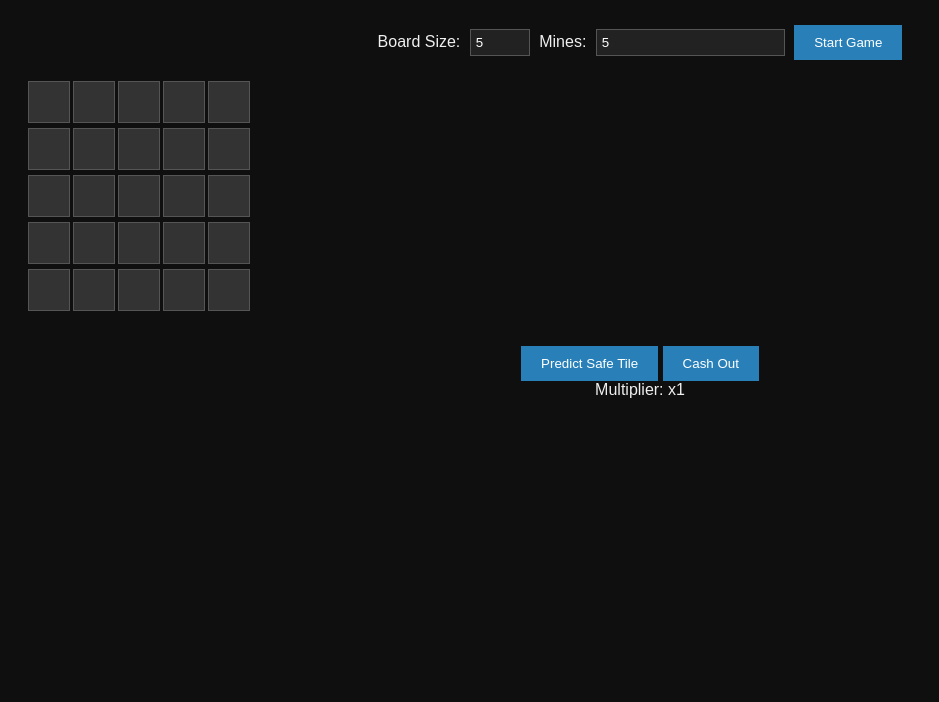
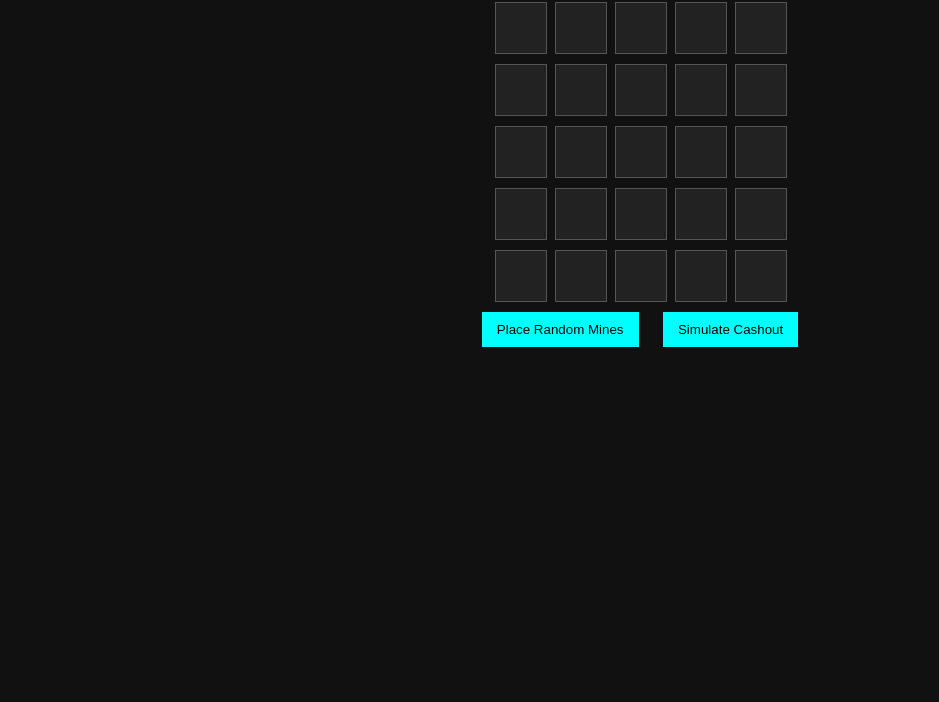
Before and after one commit to abdulrazak231/abdulrazak231.github.io, a plain HTML site: page index.html in a window 1280 px wide. Shown: the part 98-800 px from the top of the page, without its empty margins (0-939 px from the left). Drawn offline with Linux system fonts and the light colour scheme.

Commit message:
Add files via upload

```diff
--- a/index.html
+++ b/index.html
@@ -1,131 +1,20 @@
-
 <!DOCTYPE html>
 <html lang="en">
 <head>
-  <meta charset="UTF-8">
+  <meta charset="UTF-8" />
+  <meta name="viewport" content="width=device-width, initial-scale=1.0"/>
   <title>1Win Mine Predictor</title>
-  <style>
-    body {
-      font-family: Arial, sans-serif;
-      background-color: #0f0f0f;
-      color: #f0f0f0;
-      text-align: center;
-      padding: 20px;
-    }
-    .board {
-      display: grid;
-      gap: 5px;
-      margin: 20px auto;
-    }
-    .tile {
-      width: 40px;
-      height: 40px;
-      background: #222;
-      border: 1px solid #555;
-      color: white;
-      font-size: 20px;
-      line-height: 40px;
-      cursor: pointer;
-    }
-    .safe { background-color: #2ecc71; }
-    .mine { background-color: #e74c3c; }
-    .unknown { background-color: #333; }
-    button {
-      margin-top: 15px;
-      padding: 10px 20px;
-      background-color: #2980b9;
-      border: none;
-      color: white;
-      cursor: pointer;
-    }
-    input {
-      background: #222;
-      border: 1px solid #555;
-      color: white;
-      padding: 5px;
-      margin: 5px;
-    }
-  </style>
+  <link rel="stylesheet" href="style.css" />
 </head>
 <body>
-
-<h1>1Win Mine Predictor</h1>
-<div>
-  <label>Board Size: <input id="boardSize" type="number" value="5" min="2" max="10"></label>
-  <label>Mines: <input id="mineCount" type="number" value="5" min="1"></label>
-  <button onclick="initGame()">Start Game</button>
-</div>
-
-<div class="board" id="board"></div>
-<button onclick="predictSafeTile()">Predict Safe Tile</button>
-<button onclick="cashOut()">Cash Out</button>
-<div id="status"></div>
-
-<script>
-  let board = [], picked = [], size = 5, mineCount = 5, cashMultiplier = 1;
-
-  function initGame() {
-    size = parseInt(document.getElementById("boardSize").value);
-    mineCount = parseInt(document.getElementById("mineCount").value);
-    const total = size * size;
-    board = Array(total).fill("✅");
-    picked = [];
-    cashMultiplier = 1;
-
-    let mines = new Set();
-    while (mines.size < mineCount) mines.add(Math.floor(Math.random() * total));
-    mines.forEach(i => board[i] = "💣");
-
-    drawBoard();
-    updateStatus();
-  }
-
-  function drawBoard() {
-    const grid = document.getElementById("board");
-    grid.style.gridTemplateColumns = `repeat(${size}, 40px)`;
-    grid.innerHTML = "";
-
-    board.forEach((val, i) => {
-      const div = document.createElement("div");
-      div.className = "tile unknown";
-      if (picked.includes(i)) {
-        div.textContent = board[i];
-        div.className = "tile " + (board[i] === "💣" ? "mine" : "safe");
-      }
-      div.onclick = () => markTile(i);
-      grid.appendChild(div);
-    });
-  }
-
-  function markTile(i) {
-    if (picked.includes(i)) return;
-    picked.push(i);
-    if (board[i] !== "💣") {
-      cashMultiplier = (cashMultiplier * 1.3).toFixed(2);
-    } else {
-      cashMultiplier = 0;
-    }
-    drawBoard();
-    updateStatus();
-  }
-
-  function predictSafeTile() {
-    const safeTiles = board.map((v, i) => ({v, i})).filter(t => t.v !== "💣" && !picked.includes(t.i));
-    if (safeTiles.length === 0) return alert("No safe tiles left!");
-    const pick = safeTiles[Math.floor(Math.random() * safeTiles.length)];
-    markTile(pick.i);
-  }
-
-  function cashOut() {
-    alert("You cashed out at multiplier: x" + cashMultiplier);
-    initGame();
-  }
-
-  function updateStatus() {
-    document.getElementById("status").innerText = "Multiplier: x" + cashMultiplier;
-  }
-
-  window.onload = initGame;
-</script>
+  <h1>1Win Mine Predictor (AI Enhanced)</h1>
+  <div id="game">
+    <div id="grid"></div>
+    <div class="controls">
+      <button onclick="placeMines()">Place Random Mines</button>
+      <button onclick="simulateCashout()">Simulate Cashout</button>
+    </div>
+  </div>
+  <script src="script.js"></script>
 </body>
 </html>
--- /dev/null
+++ b/script.js
@@ -0,0 +1,55 @@
+
+const gridSize = 25;
+let mines = new Set();
+
+function createGrid() {
+  const grid = document.getElementById("grid");
+  grid.innerHTML = "";
+  for (let i = 0; i < gridSize; i++) {
+    const cell = document.createElement("div");
+    cell.className = "cell";
+    cell.dataset.index = i;
+    cell.onclick = () => revealCell(cell);
+    grid.appendChild(cell);
+  }
+}
+
+function placeMines() {
+  mines.clear();
+  while (mines.size < 5) {
+    mines.add(Math.floor(Math.random() * gridSize));
+  }
+  highlightHeatmap();
+}
+
+function revealCell(cell) {
+  const index = parseInt(cell.dataset.index);
+  if (mines.has(index)) {
+    cell.className = "cell risk";
+    alert("💥 Boom! You hit a mine.");
+  } else {
+    cell.className = "cell safe";
+  }
+}
+
+function highlightHeatmap() {
+  document.querySelectorAll(".cell").forEach((cell, i) => {
+    if (!mines.has(i)) {
+      cell.classList.add("safe");
+    } else {
+      cell.classList.add("risk");
+    }
+  });
+}
+
+function simulateCashout() {
+  let safeCount = 0;
+  for (let i = 0; i < gridSize; i++) {
+    if (!mines.has(i)) safeCount++;
+  }
+  alert("Estimated payout: $" + (safeCount * 2).toFixed(2));
+}
+
+window.onload = () => {
+  createGrid();
+};
--- /dev/null
+++ b/style.css
@@ -0,0 +1,38 @@
+
+body {
+  background: #111;
+  color: #eee;
+  font-family: sans-serif;
+  text-align: center;
+  margin: 0;
+  padding: 20px;
+}
+h1 {
+  color: #0ff;
+}
+#grid {
+  display: grid;
+  grid-template-columns: repeat(5, 50px);
+  grid-gap: 10px;
+  justify-content: center;
+  margin-top: 20px;
+}
+.cell {
+  width: 50px;
+  height: 50px;
+  background: #222;
+  border: 1px solid #555;
+  cursor: pointer;
+  display: flex;
+  align-items: center;
+  justify-content: center;
+}
+.cell.safe { background: #2ecc71; }
+.cell.risk { background: #e74c3c; }
+.controls button {
+  margin: 10px;
+  padding: 10px 15px;
+  background: #0ff;
+  border: none;
+  cursor: pointer;
+}
```
